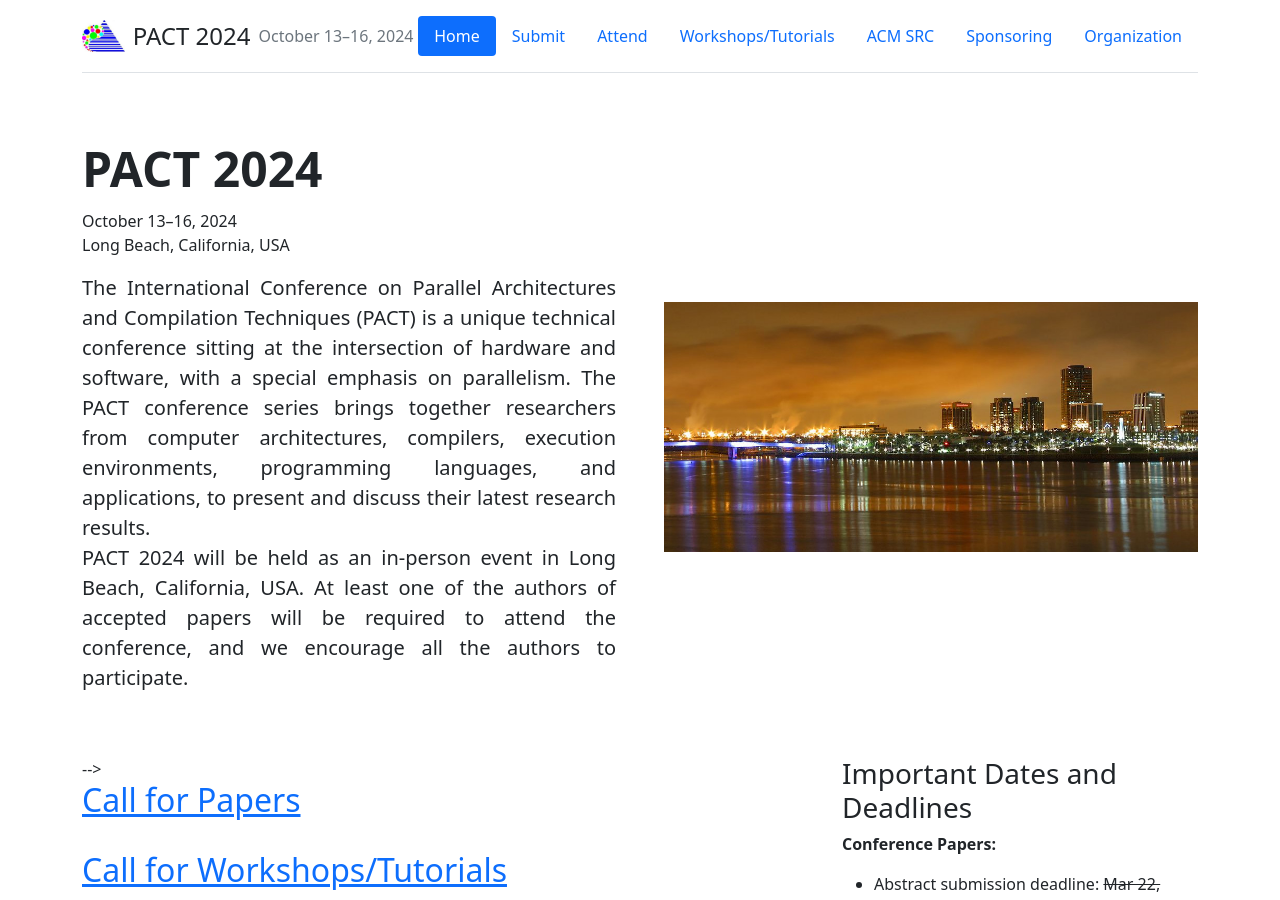
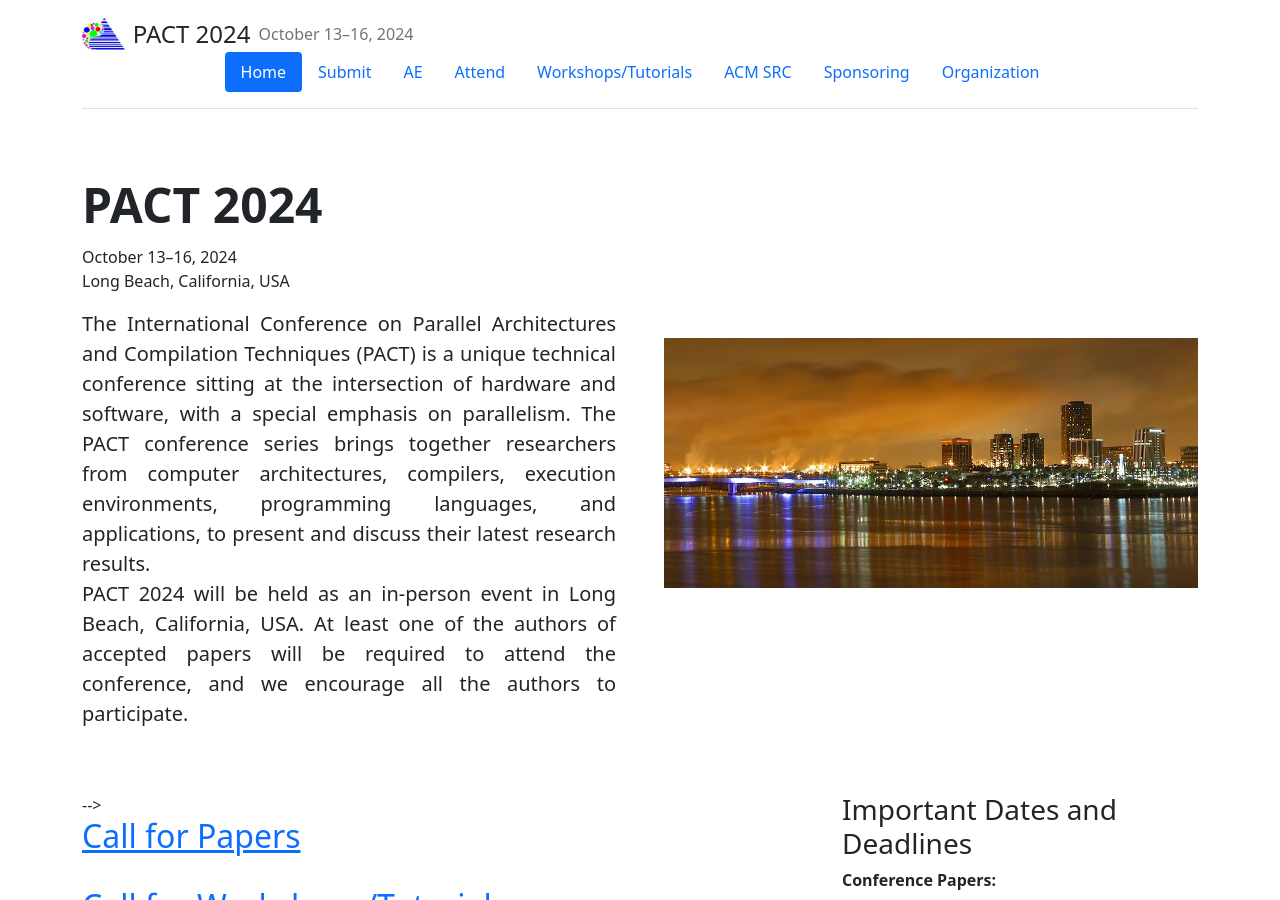
Before and after one commit to pact2024/pact2024.github.io, a Jekyll site: the page built from index.html, in a window 1280 px wide and 900 px high. Built offline with Jekyll 4.4.1, drawn with Linux system fonts in a browser that asks for light colours.

Commit message:
Update header.html

```diff
--- a/_includes/header.html
+++ b/_includes/header.html
@@ -16,9 +16,9 @@
             <a href="{{ site.baseUrl }}/submit" class="nav-link {% if page.id == 'submit' %} active {% endif %}">Submit</a>
         </li>
 
-<!--          <li class="nav-item">
-            <a href="{{ site.baseUrl }}/Information" class="nav-link {% if page.id == 'Information' %} active {% endif %}">Information</a>
-        </li> -->
+        <li class="nav-item">
+            <a href="{{ site.baseUrl }}/ae" class="nav-link {% if page.id == 'AE' %} active {% endif %}">AE</a>
+        </li>
 
         <li class="nav-item">
             <a href="{{ site.baseUrl }}/attend" class="nav-link {% if page.id == 'attend' %} active {% endif %}">Attend</a>
```
